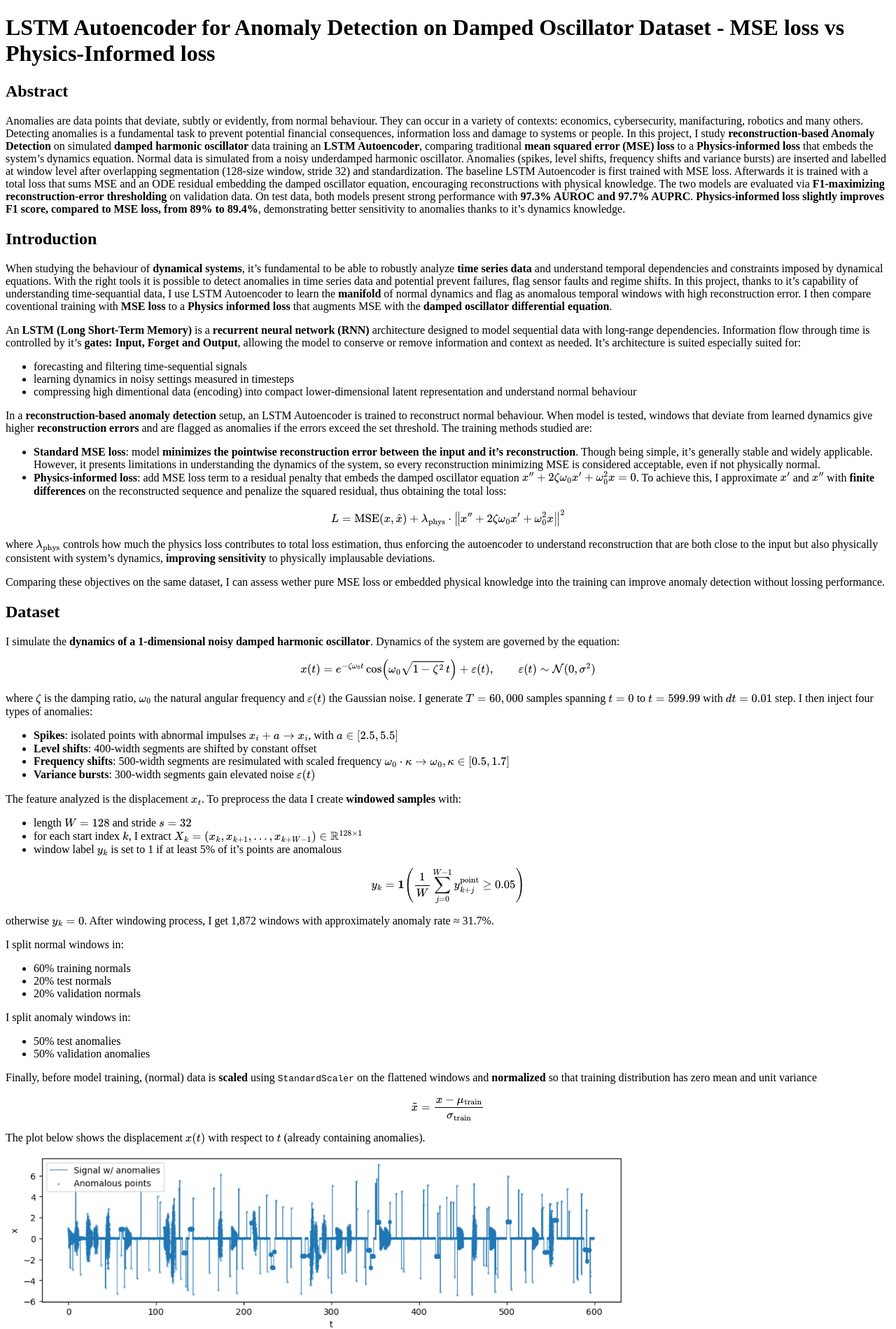
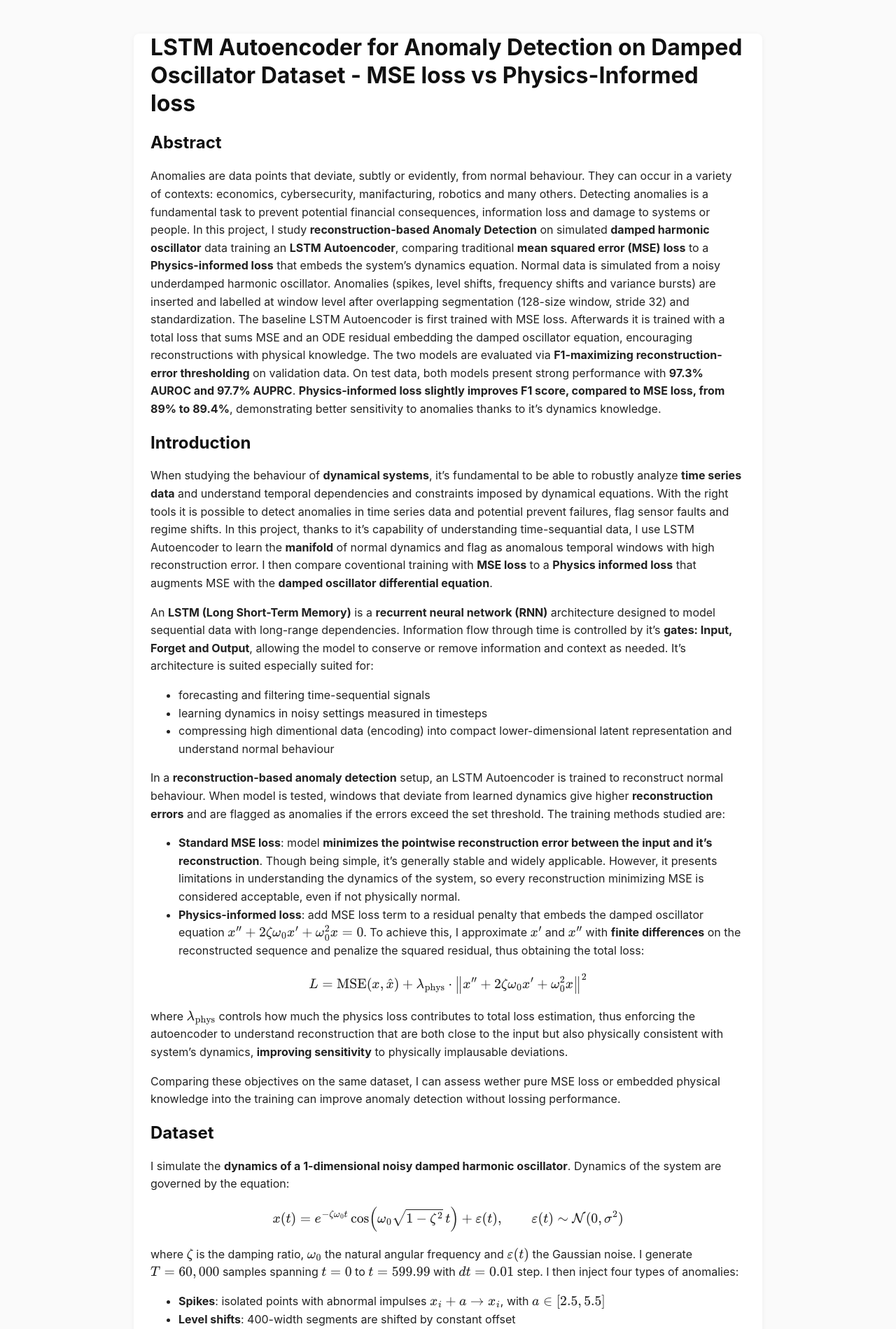
Before and after one commit to andymeneguzzo/Damped-Oscillator-Anomaly-Detection-with-LSTM-Autoencoder, a Jekyll site: the page built from index.md, in a window 1280 px wide. Shown: the top 1899 px of the page at 70% size. Built offline with Jekyll 4.4.1, drawn with Linux system fonts in a browser that asks for light colours.

Commit message:
making it look better

```diff
--- a/_layouts/default.html
+++ b/_layouts/default.html
@@ -4,8 +4,88 @@
   <meta charset="UTF-8">
   <meta name="viewport" content="width=device-width, initial-scale=1.0">
   <title>{{ page.title }}</title>
+
+  <style>
+    body {
+      font-family: -apple-system, BlinkMacSystemFont, "Segoe UI", Roboto, "Helvetica Neue", Arial, sans-serif;
+      line-height: 1.6;
+      color: #222;
+      background-color: #fafafa;
+      margin: 0;
+      padding: 0;
+    }
+
+    main {
+      max-width: 850px; /* limit width for readability */
+      margin: 3rem auto; /* center content */
+      padding: 0 1.5rem; /* left/right padding on mobile */
+      background-color: white;
+      border-radius: 8px;
+      box-shadow: 0 2px 8px rgba(0,0,0,0.05);
+    }
+
+    h1, h2, h3 {
+      line-height: 1.25;
+      color: #111;
+    }
+
+    img {
+      display: block;
+      margin: 1.5rem auto;
+      max-width: 100%;
+      height: auto;
+    }
+
+    figure {
+      text-align: center;
+      margin: 2rem 0;
+    }
+
+    figcaption {
+      font-size: 0.9rem;
+      color: #555;
+      margin-top: 0.5rem;
+    }
+
+    pre {
+      background: #f6f8fa;
+      padding: 1rem;
+      border-radius: 6px;
+      overflow-x: auto;
+    }
+
+    code {
+      background: #f6f8fa;
+      padding: 0.2em 0.4em;
+      border-radius: 4px;
+    }
+
+    a {
+      color: #0366d6;
+      text-decoration: none;
+    }
+    a:hover {
+      text-decoration: underline;
+    }
+
+    @media (prefers-color-scheme: dark) {
+    body {
+      background-color: #1e1e1e;
+      color: #ddd;
+    }
+    main {
+      background-color: #2b2b2b;
+      box-shadow: none;
+    }
+    a { color: #58a6ff; }
+    code, pre { background: #333; color: #ddd; }
+    }
+  </style>
 </head>
+
 <body>
-  {{ content }}
+  <main>
+    {{ content }}
+  </main>
 </body>
 </html>
--- a/index.md
+++ b/index.md
@@ -72,7 +72,10 @@ $$
 
 The plot below shows the displacement $x(t)$ with respect to $t$ (already containing anomalies).
 
-<img src="plots/Damped_Oscillator_Data.png" width="70%">
+<p align="center">
+  <img src="plots/Damped_Oscillator_Data.png" width="70%">
+</p>
+
 
 
 ## LSTM Autoencoder model
```
